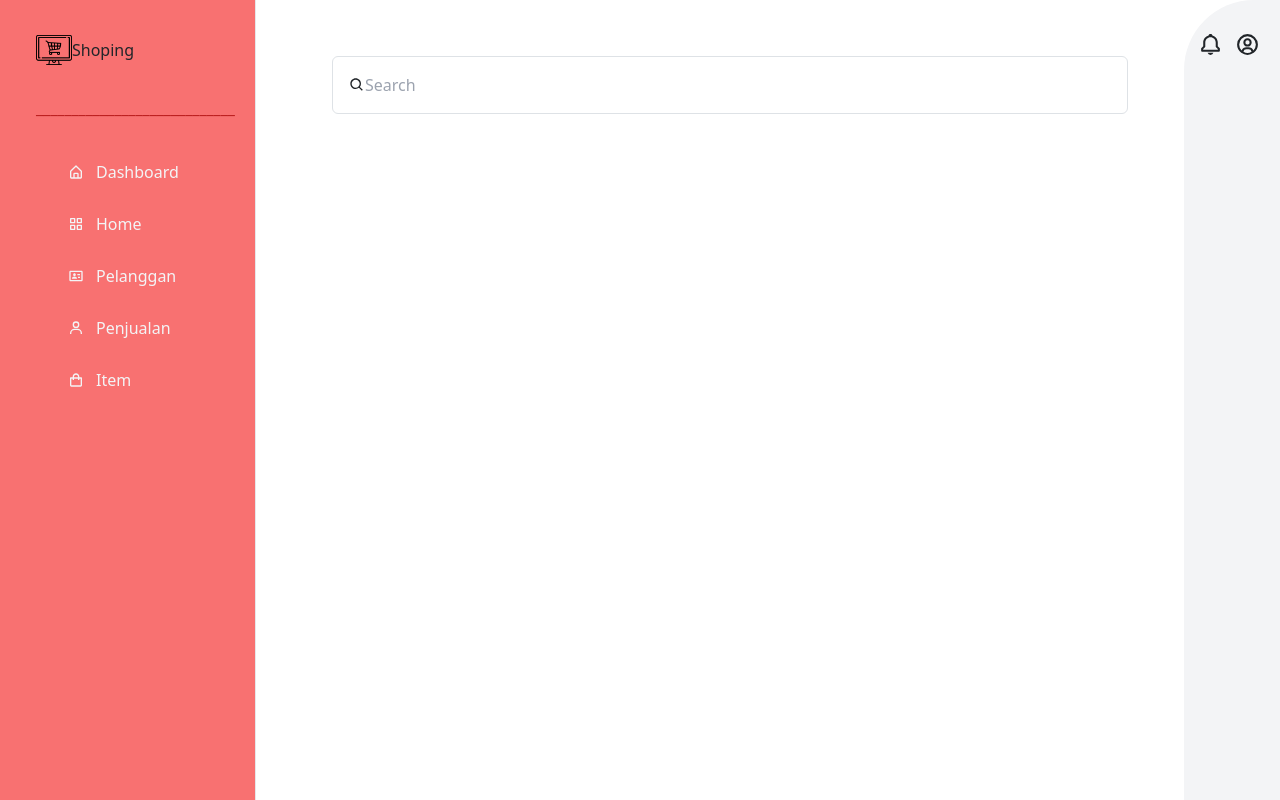
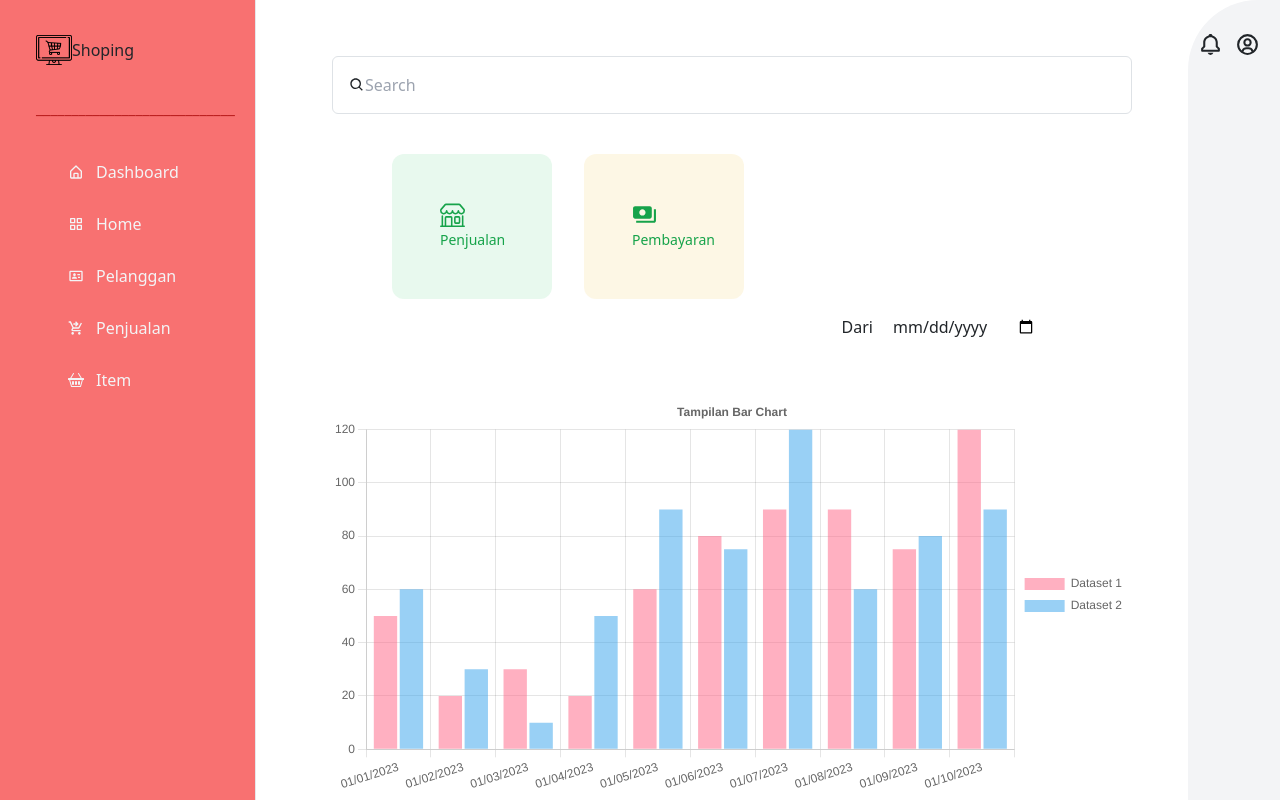
Before and after one commit to daaeng/penjualan, a React (Create React App) app: page / in a window 1280 px wide. Built offline with nearby package versions, Linux system fonts and the light colour scheme.

Commit message:
grafik, +gabung page dash

```diff
--- a/package.json
+++ b/package.json
@@ -7,12 +7,14 @@
     "@testing-library/react": "^13.4.0",
     "@testing-library/user-event": "^13.5.0",
     "bootstrap": "^5.2.3",
+    "chart.js": "^4.2.1",
     "express-flash": "^0.0.2",
     "express-session": "^1.17.3",
     "method-override": "^3.0.0",
     "mysql": "^2.18.1",
     "react": "^18.2.0",
     "react-bootstrap": "^2.7.2",
+    "react-chartjs-2": "^5.2.0",
     "react-dom": "^18.2.0",
     "react-icons": "^4.8.0",
     "react-router-dom": "^6.8.2",
--- /dev/null
+++ b/src/chart_(---)/charts.js
@@ -0,0 +1,76 @@
+import React from 'react';
+import {
+  Chart as ChartJS,
+  CategoryScale,
+  LinearScale,
+  BarElement,
+  Title,
+  Tooltip,
+  Legend,
+} from 'chart.js';
+import { Bar } from 'react-chartjs-2';
+
+export default function charts() {
+
+    ChartJS.register(
+        CategoryScale,
+        LinearScale,
+        BarElement,
+        Title,
+        Tooltip,
+        Legend
+      );
+
+  return (
+    <>
+        <div className='px-14 flex-1 pt-14 ml-5'>
+            <div style={{
+                width: 800
+                }}>
+
+                <Bar options={options} data={data} />
+
+                <label>Dari tanggal : </label>
+                <input type="date" ></input>
+                &nbsp;
+                <label>Sampai tanggal : </label>
+                <input type="date" ></input>
+                &nbsp;
+                <button>Kirim</button>
+            </div>
+        </div>
+
+    </>
+  )
+}
+
+const options = {
+    responsive: true,
+    plugins: {
+      legend: {
+        position: 'right',
+      },
+      title: {
+        display: true,
+        text: 'Tampilan Bar Chart',
+      },
+    },
+  };
+
+  const labels = ['01/01/2023', '01/02/2023', '01/03/2023', '01/04/2023', '01/05/2023', '01/06/2023', '01/07/2023', '01/08/2023', '01/09/2023', '01/10/2023'];
+
+const data = {
+  labels,
+  datasets: [
+    {
+      label: 'Dataset 1',
+      data: [50, 20, 30, 20, 60, 80, 90, 90, 75, 120],
+      backgroundColor: 'rgba(255, 99, 132, 0.5)',
+    },
+    {
+      label: 'Dataset 2',
+      data: [60, 30, 10, 50, 90, 75, 120, 60, 80, 90],
+      backgroundColor: 'rgba(53, 162, 235, 0.5)',
+    },
+  ],
+};
--- a/src/component/Sidebar/index.js
+++ b/src/component/Sidebar/index.js
@@ -1,7 +1,8 @@
 import React from 'react'
 import Logo from '../../assets/logo.png'
-import { BiHomeAlt, BiGridAlt, BiIdCard, BiUser, BiShoppingBag } from 'react-icons/bi'
-// import { IoSettingsOutline } from 'react-icons/io'
+import { BiHomeAlt, BiGridAlt, BiIdCard } from 'react-icons/bi'
+import { MdShoppingCartCheckout } from 'react-icons/md'
+import { BsBasket2 } from 'react-icons/bs'
 
 export default function Sidebar() {
 
@@ -9,8 +10,8 @@ export default function Sidebar() {
         {name:'Dashboard', icon: <BiHomeAlt/>},
         {name:'Home', icon: <BiGridAlt/>},
         {name:'Pelanggan', icon: <BiIdCard/>},
-        {name:'Penjualan', icon: <BiUser/>},
-        {name:'Item', icon: <BiShoppingBag/>},
+        {name:'Penjualan', icon: <MdShoppingCartCheckout/>},
+        {name:'Item', icon: <BsBasket2/>},
 
     ];
 
--- a/src/page/Dashboard.js
+++ b/src/page/Dashboard.js
@@ -1,10 +1,30 @@
+
 import React from 'react'
-import { Card } from 'react-bootstrap';
 import { BiSearch } from 'react-icons/bi';
+// import { Card } from 'react-bootstrap';
 import { BsShop } from "react-icons/bs";
 import { MdPayments } from "react-icons/md";
+import {
+  Chart as ChartJS,
+  CategoryScale,
+  LinearScale,
+  BarElement,
+  Title,
+  Tooltip,
+  Legend,
+} from 'chart.js';
+import { Bar } from 'react-chartjs-2';
 
 function Dashboard() {
+
+  ChartJS.register(
+    CategoryScale,
+    LinearScale,
+    BarElement,
+    Title,
+    Tooltip,
+    Legend
+  );
 
   return (
 
@@ -20,9 +40,44 @@ function Dashboard() {
 
         <div className='px-10 flex-1 pt-10 ml-5'>
 
+          <div className='flex flex-row space-x-8 '>
+            <div className=' rounded-xl bg-green-500 bg-opacity-10 p-5 w-40 text-green-600'>
+              <BsShop size={25}/>
+              <span className='text-sm'>
+              Penjualan
+              </span>
+            </div>
+
+            <div className=' rounded-xl bg-yellow-500 bg-opacity-10 p-5 w-40 text-green-600'>
+              <MdPayments size={25}/>
+              <span className='text-sm'>
+              Pembayaran
+              </span>
+            </div>
+
+          </div>
+
+          <div className='px-8 flex-1 pt-2 ml-5'>
+            <div className='mr-2 pt-2 px-3 flex flex-row space-x-5 justify-end'>
+              <label>Dari</label>
+              <input type={'date'}></input>
+            </div>
+          </div>
 
         </div>
 
+      </div>
+
+      <div>
+          <div className='px-14 flex-1 pt-14 ml-5'>
+            <div style={{
+                width: 800
+                }}>
+
+                <Bar options={options} data={data} />
+
+            </div>
+          </div>
       </div>
 
 
@@ -31,16 +86,37 @@ function Dashboard() {
   )
 }
 
-// function Card(props){
-//   return(
-//     <div
-//       className= {`rounded-xl bg-${props.bgColor} bg-opacity-10 p-5 w-32 text-${props.txtColor}`}>
-//         {props.icon}
-//         <span className='text-sm'>
-//           {props.label}
-//         </span>
-//     </div>
-//   );
-// }
+
+//Data grafik
+const options = {
+  responsive: true,
+  plugins: {
+    legend: {
+      position: 'right',
+    },
+    title: {
+      display: true,
+      text: 'Tampilan Bar Chart',
+    },
+  },
+};
+
+const labels = ['01/01/2023', '01/02/2023', '01/03/2023', '01/04/2023', '01/05/2023', '01/06/2023', '01/07/2023', '01/08/2023', '01/09/2023', '01/10/2023'];
+
+const data = {
+labels,
+datasets: [
+  {
+    label: 'Dataset 1',
+    data: [50, 20, 30, 20, 60, 80, 90, 90, 75, 120],
+    backgroundColor: 'rgba(255, 99, 132, 0.5)',
+  },
+  {
+    label: 'Dataset 2',
+    data: [60, 30, 10, 50, 90, 75, 120, 60, 80, 90],
+    backgroundColor: 'rgba(53, 162, 235, 0.5)',
+  },
+],
+};
 
 export default Dashboard;
```
Also changed, not shown: 1 other file (tests, documents, lock files or other folders).
